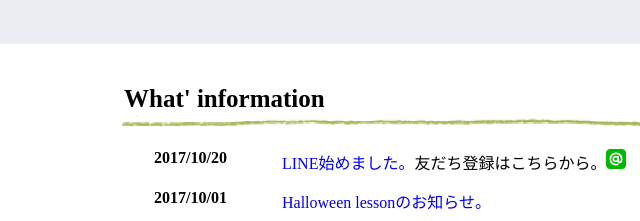
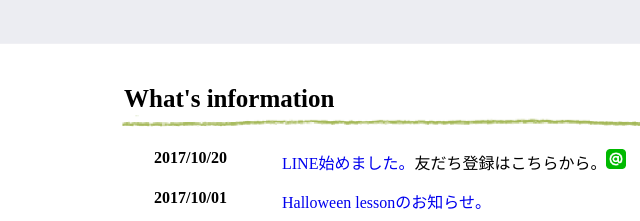
Before and after one commit to MarikaSaito/MarikaSaito.github.io, a plain HTML site: page my site_saito/index.html in a window 1280 px wide. Shown: the part 548-769 px from the top of the page, 76-716 px from the left. Drawn offline with Linux system fonts and the light colour scheme.

Commit message:
contact.html
ファビコン追加

```diff
--- a/my site_saito/index.html
+++ b/my site_saito/index.html
@@ -2,10 +2,11 @@
 <html lang="ja">
 <head>
   <meta charset="UTF-8">
-  <title>Document</title>
+  <title>MARY'S COOKING</title>
   <!-- linkタグを使ったcssの読み込み -->
   <link rel="stylesheet" type="text/css" href="css/style.css">
   <link rel="stylesheet" type="text/css" href="font-awesome-4.7.0/css/font-awesome.min.css">
+  <link rel="shortcut icon" href="img/logo3.png">
 
 </head>
 
@@ -35,7 +36,7 @@
 
     <section id="new">
       <div class="container">
-        <h2 class="headline">What' information</h2>
+        <h2 class="headline">What's information</h2>
         <dl>
           <dt>2017/10/20</dt>
           <dd><a href="news.html">LINE始めました。</a>友だち登録はこちらから。<a href="http://at.line.me/jp/"><img src="img/LINE@_APP_typeA.png" style="width: 20px;"></a></dd>
```
Also changed, not shown: my site_saito/contact.html (+2 -1 lines), my site_saito/lesson.html (+2 -1 lines), my site_saito/news.html (+2 -1 lines), my site_saito/profile.html (+2 -1 lines), 2 other files.
